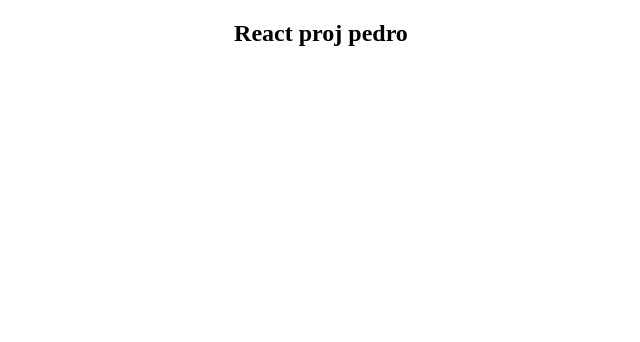
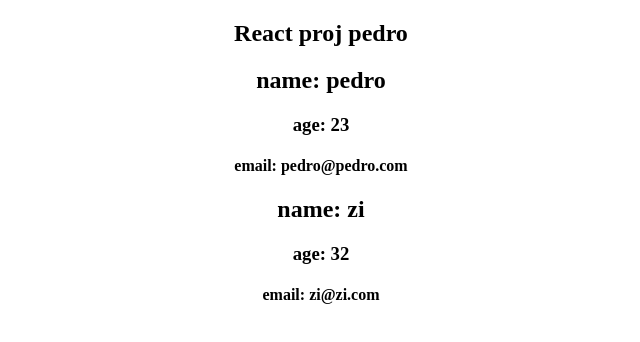
Before and after one commit to devgirlpro/react-perdo-proj, a React (Create React App) app: page / in a window 1280 px wide. Shown: the top 342 px of the page, without its empty margins (319-959 px from the left). Built offline with nearby package versions, Linux system fonts and the light colour scheme.

Commit message:
add Usercomponent and using props

```diff
--- a/src/App.js
+++ b/src/App.js
@@ -1,9 +1,22 @@
 import "./App.css";
+
+//user component
+const UserCompo = (props) => {
+    return (
+        <div>
+            <h2>name: {props.name}</h2>
+            <h3>age: {props.age}</h3>
+            <h4>email: {props.email}</h4>
+        </div>
+    );
+};
 
 function App() {
     return (
         <div className="App">
             <h2>React proj pedro</h2>
+            <UserCompo name="pedro" age={23} email="pedro@pedro.com" />
+            <UserCompo name="zi" age={32} email="zi@zi.com" />
         </div>
     );
 }
--- a/src/index.js
+++ b/src/index.js
@@ -3,6 +3,7 @@ import ReactDOM from "react-dom/client";
 import App from "./App";
 
 const root = ReactDOM.createRoot(document.getElementById("root"));
+
 root.render(
     <React.StrictMode>
         <App />
```
